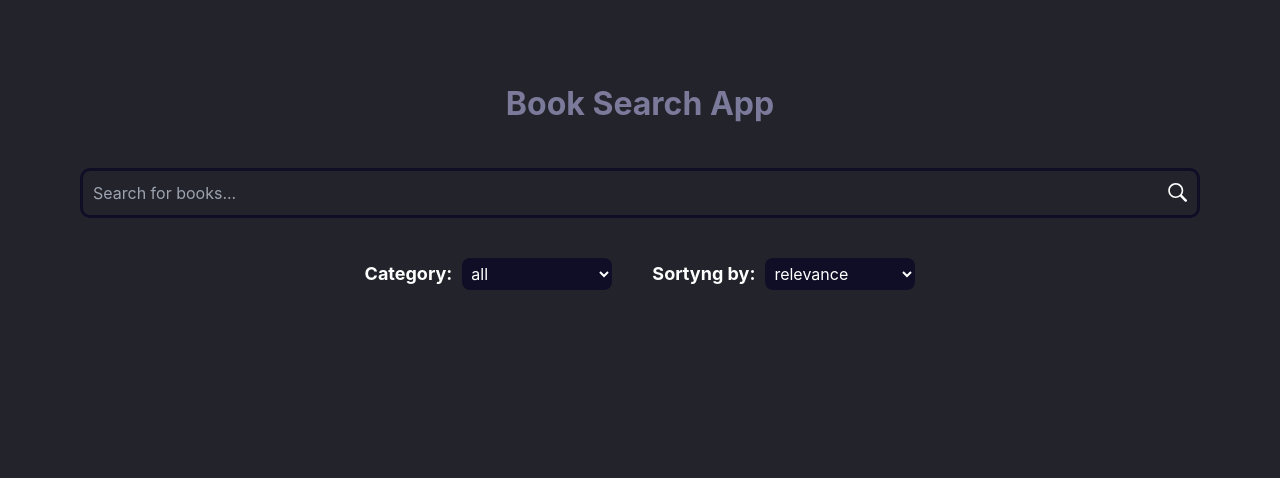
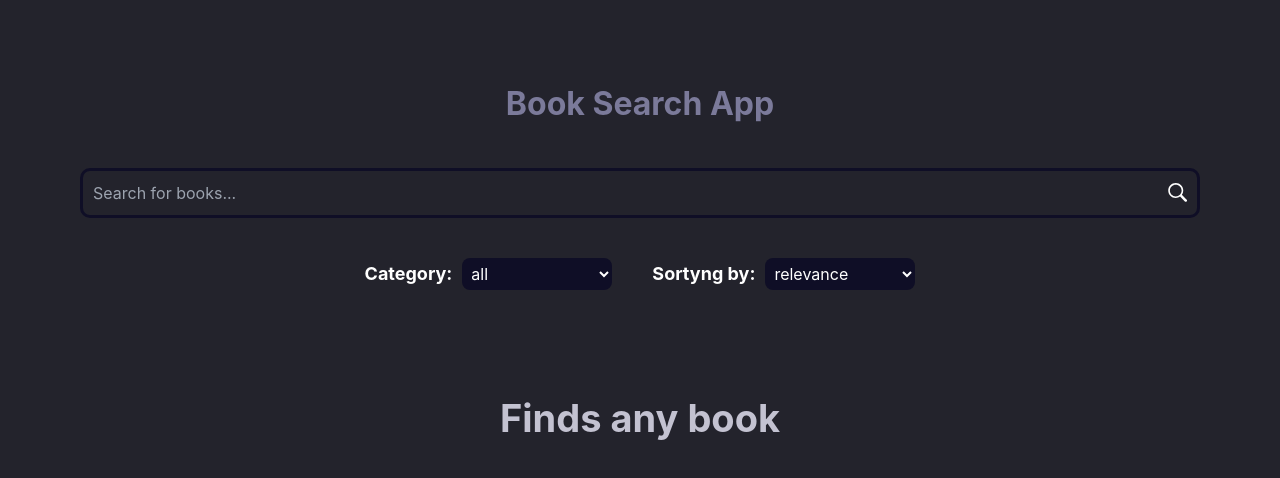
Before and after one commit to ZIKZAGis/Book_search_app, a React (Create React App) app: page / in a window 1280 px wide. Shown: the top 478 px of the page. Built offline with nearby package versions, Linux system fonts and the light colour scheme.

Commit message:
minor fix

```diff
--- a/src/components/App/App.jsx
+++ b/src/components/App/App.jsx
@@ -1,6 +1,6 @@
 import { useEffect, useState } from "react";
 import axios from 'axios'
-import SearchForm from "../Seacrh/SearchForm";
+import SearchForm from "../Search/SearchForm";
 import BookMiniature from "../BookMiniature/BookMiniature";
 import TotalItems from "../TotalItems/TotalItems";
 import ShowMoreBtn from "../ShowMore/ShowMoreBtn";
@@ -68,7 +68,7 @@ const App = () => {
   return (
     <div className={styles.app}>
       <div className={styles.wrapper}>
-        <h1 className={styles.title}>Book Search App</h1>
+        <h1 className={styles.main_title}>Book Search App</h1>
         <div>
           <SearchForm
             submit={handleSubmit}
@@ -78,6 +78,7 @@ const App = () => {
           />
         </div>
         {!!totalItems && <TotalItems total={totalItems} />}
+        {result < 1 && <h2 className={styles.title}>Finds any book</h2>}
         {result &&
           <div className={styles.grid}>
             {result.map(book => (
--- a/src/components/App/style.module.scss
+++ b/src/components/App/style.module.scss
@@ -18,12 +18,21 @@
     }
 }
 
-.title {
+.main_title {
     text-align: center;
     font-weight: bold;
     font-size: 32px;
     color: #7B7A9A;
     margin-bottom: 40px;
+}
+
+.title {
+    display: block;
+    margin: 100px 0;
+    text-align: center;
+    font-weight: bold;
+    font-size: 38px;
+    color: lighten(#7B7A9A, 25);
 }
 
 .grid {
--- a/src/components/BookDetail/BookDetail.jsx
+++ b/src/components/BookDetail/BookDetail.jsx
@@ -45,7 +45,7 @@ const BookDetail = () => {
                                 {!!book.volumeInfo.title && <h1 className={styles.title}>{book.volumeInfo.title}</h1>}
                                 {!!book.volumeInfo.categories && <p className={styles.category}>{book.volumeInfo.categories.join(' / ')}</p>}
                                 {!!book.volumeInfo.authors && <p className={styles.author}>{book.volumeInfo.authors.join(', ')}</p>}
-                                {!!book.volumeInfo.description && <p className={styles.description}>{book.volumeInfo.description}</p>}
+                                {!!book.volumeInfo.description && <div className={styles.description} dangerouslySetInnerHTML={{__html: book.volumeInfo.description}}></div>}
                             </div>
                         </div>
                     </div>
--- a/src/components/Seacrh/style.module.scss
+++ b/src/components/Search/style.module.scss
@@ -38,6 +38,10 @@
     &:active {
         background-color: #0F0E26;
         color: #83829A;
+    }
+
+    &:disabled {
+        opacity: 0.1;
     }
 }
 
--- a/src/index.css
+++ b/src/index.css
@@ -1,6 +1,10 @@
 @tailwind base;
 @tailwind components;
 @tailwind utilities;
+
+html::-webkit-scrollbar {
+  width: 0;
+}
 
 body {
   margin: 0;
```
Also changed, not shown: src/components/Search/SearchForm.jsx (renamed from src/components/Seacrh/SearchForm.jsx).
